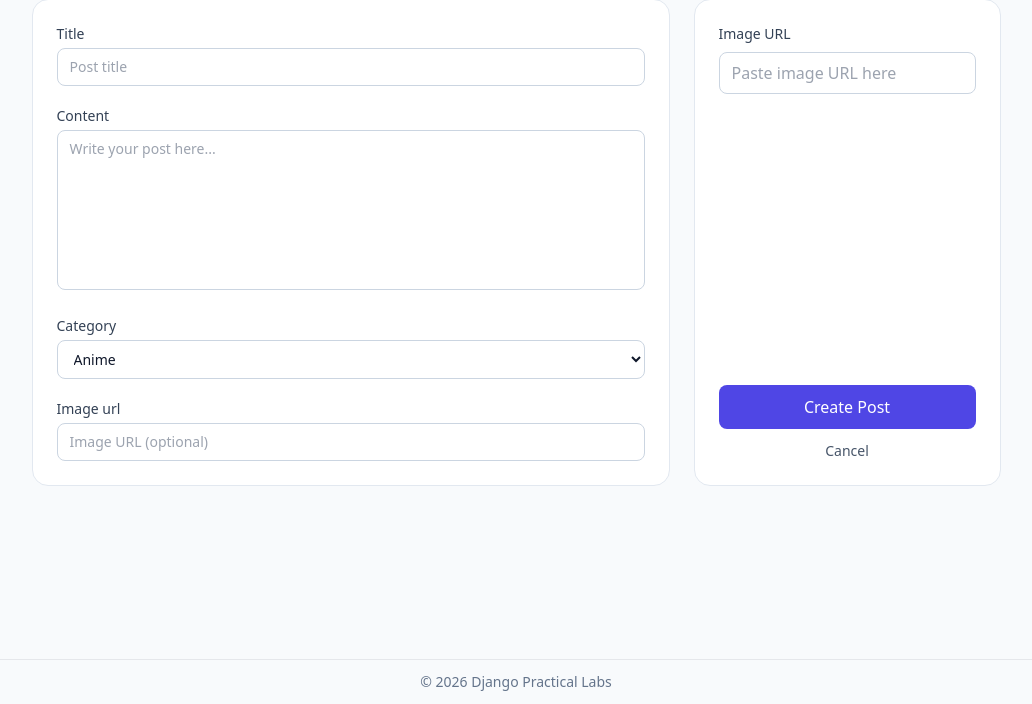
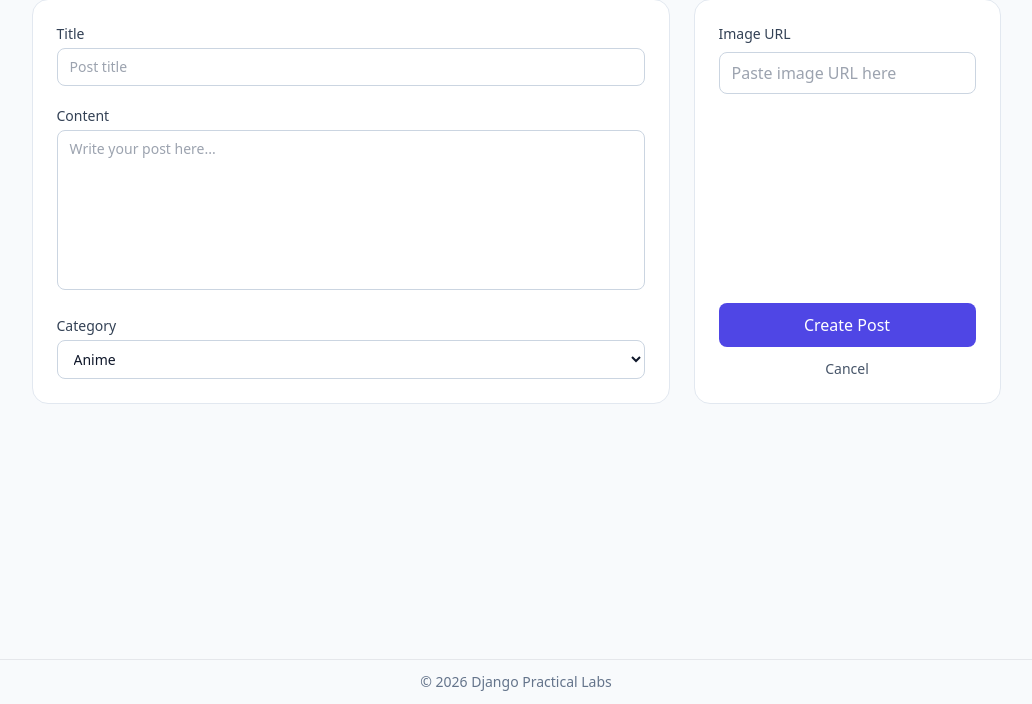
Before and after one commit to 04Priyanshuuuu/DjangoPracticals, a Django app: page /blog/new/ in a window 1280 px wide. Shown: the part 174-878 px from the top of the page, without its empty margins (124-1156 px from the left). Run offline with Django 5.2, Linux system fonts and the light colour scheme; a user stored in the database is signed in; data comes from the database, SQL or seed files in the repository; some libraries are stand-ins or nearby versions.

Commit message:
image url fix

```diff
--- a/templates/blog/post_form.html
+++ b/templates/blog/post_form.html
@@ -23,7 +23,7 @@
             <div class="lg:col-span-2 bg-white p-6 rounded-2xl border border-slate-200 space-y-5">
 
                 {% for field in form %}
-                    {% if field.name != "image" %}
+    {% if field.name != "image_url" %}
         <div>
             <label class="block text-sm font-medium text-slate-700 mb-1">
                 {{ field.label }}
```
Lines whose indentation alone changed are shown as unchanged.
